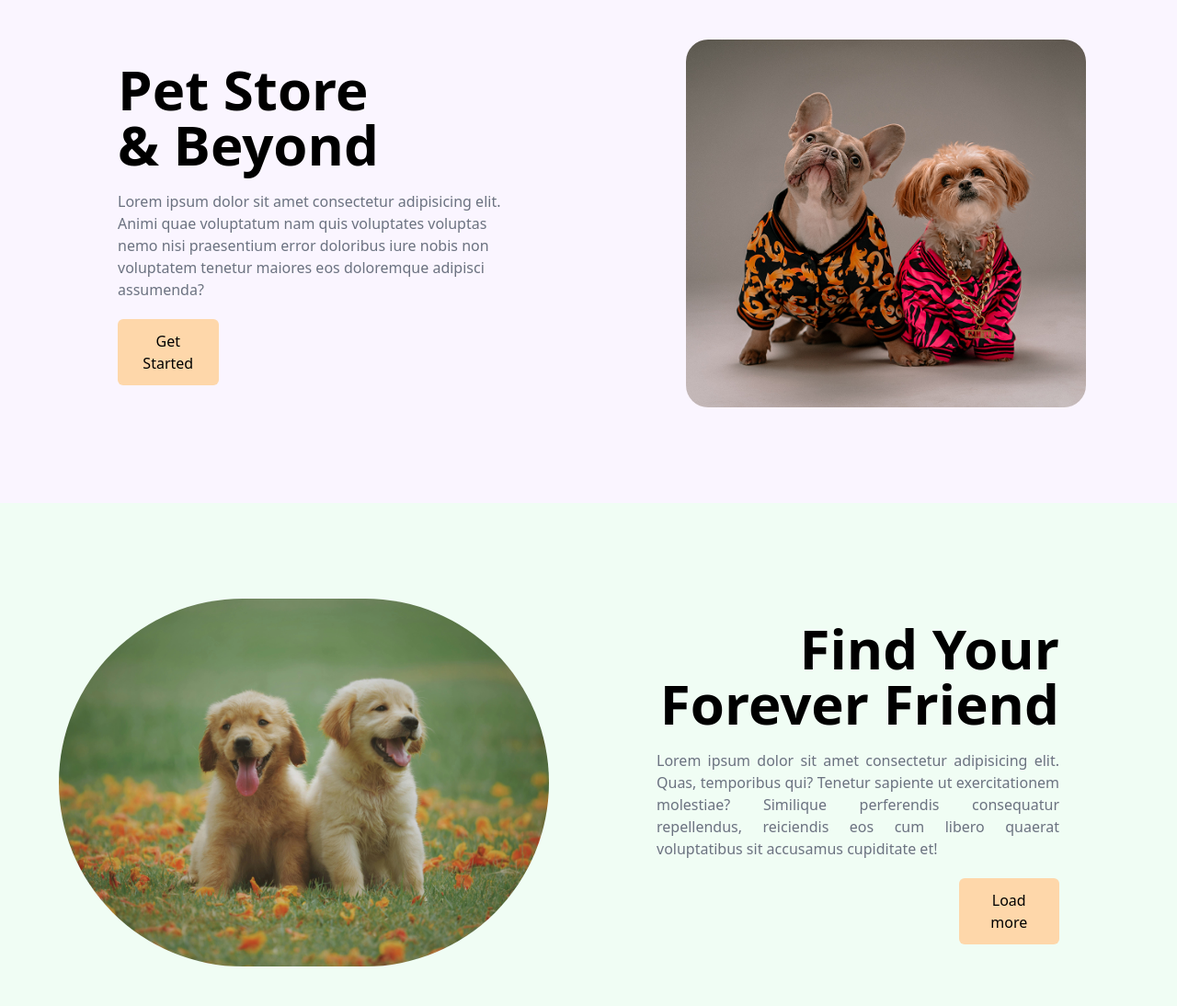
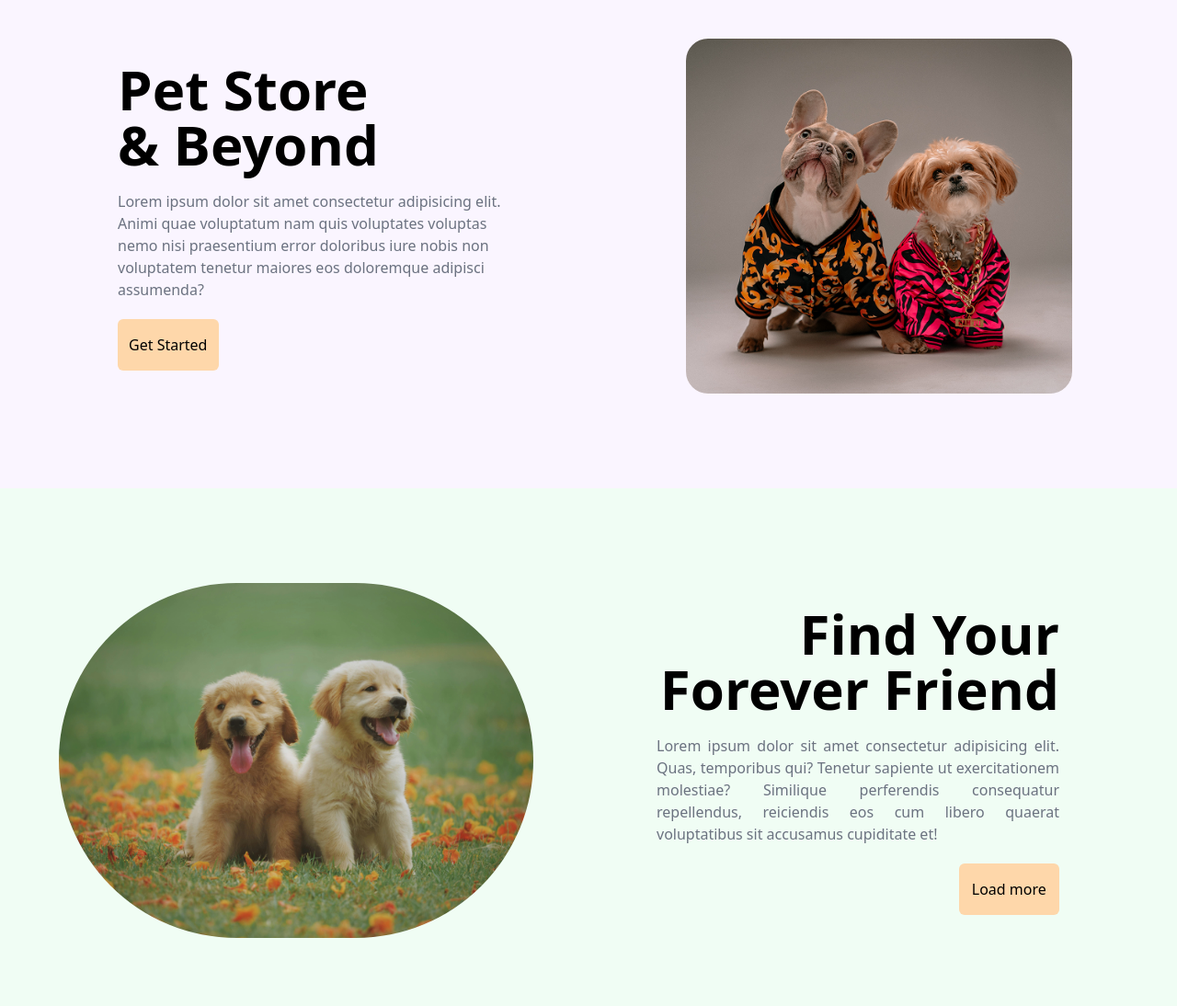
Before and after one commit to edoalvin/Website-Pet-World, a website: page public/index.html in a window 1280 px wide. Shown: the part 149-1243 px from the top of the page at 92% size. Drawn offline with nearby package versions, Linux system fonts and the light colour scheme.

Commit message:
feat: button fix

```diff
--- a/public/index.html
+++ b/public/index.html
@@ -32,7 +32,7 @@
         <div class="flex flex-col gap-5 p-16">
             <h1 class="text-6xl font-semibold">Pet Store <br> & Beyond</h1>
             <p class="text-gray-500">Lorem ipsum dolor sit amet consectetur adipisicing elit. Animi quae voluptatum nam quis voluptates voluptas nemo nisi praesentium error doloribus iure nobis non voluptatem tenetur maiores eos doloremque adipisci assumenda?</p>
-            <butto class="bg-orange-200 px-4 py-3 w-1/4 text-center rounded-md">Get Started</button>
+            <butto class="bg-orange-200 py-4 w-1/4 text-center rounded-md">Get Started</button>
         </div>
         <div class="flex items-center justify-start">
             <img  data-aos="fade-up" data-aos-delay="600" src="img/Hero.png" alt="image" class="ml-24 h-5/6 rounded-3xl">
@@ -48,7 +48,7 @@
         <div class="flex flex-col gap-5 justify-center text-right items-end p-16">
             <h1 class="text-6xl font-semibold">Find Your <br> Forever Friend</h1>
             <p class="text-gray-500 text-justify">Lorem ipsum dolor sit amet consectetur adipisicing elit. Quas, temporibus qui? Tenetur sapiente ut exercitationem molestiae? Similique perferendis consequatur repellendus, reiciendis eos cum libero quaerat voluptatibus sit accusamus cupiditate et!</p>
-            <button class="bg-orange-200 px-4 py-3 w-1/4 text-center rounded-md items-end">Load more</button>
+            <button class="bg-orange-200 py-4 w-1/4 text-center rounded-md items-end">Load more</button>
         </div>
     </div>
 
```
Also changed, not shown: public/css/style.css.
